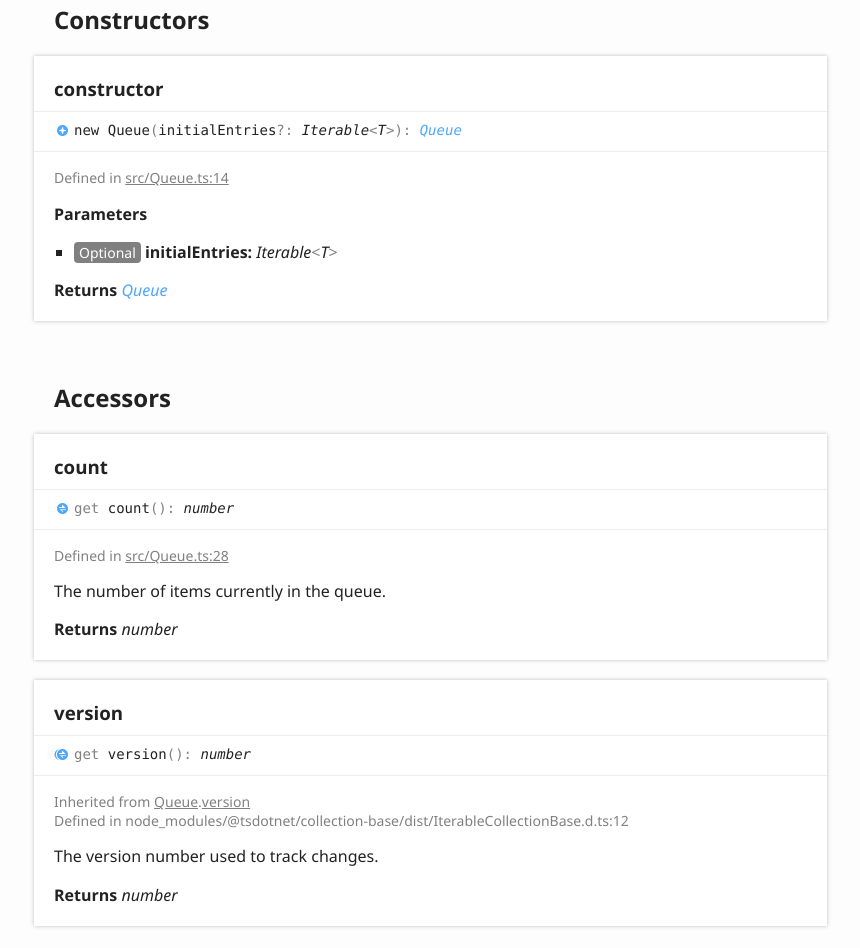
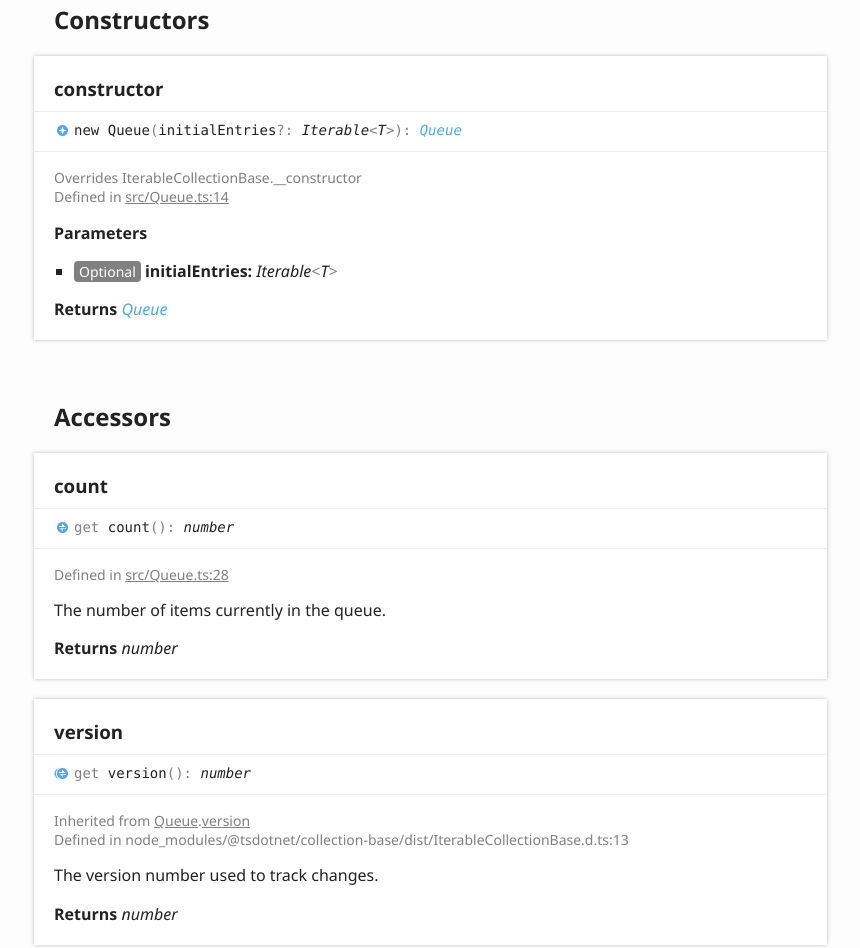
Before and after one commit to tsdotnet/queue, a website: page docs/classes/_queue_.queue.html in a window 1280 px wide. Shown: the part 1052-2000 px from the top of the page, without its empty margins (6-866 px from the left). Drawn offline with Linux system fonts and the light colour scheme.

Commit message:
Updated docs.

```diff
--- a/docs/classes/_queue_.queue.html
+++ b/docs/classes/_queue_.queue.html
@@ -3,8 +3,8 @@
 <head>
 	<meta charset="utf-8">
 	<meta http-equiv="X-UA-Compatible" content="IE=edge">
-	<title>Queue | @tsdotnet/queue - v1.0.6</title>
-	<meta name="description" content="Documentation for @tsdotnet/queue - v1.0.6">
+	<title>Queue | @tsdotnet/queue - v1.0.7</title>
+	<meta name="description" content="Documentation for @tsdotnet/queue - v1.0.7">
 	<meta name="viewport" content="width=device-width, initial-scale=1">
 	<link rel="stylesheet" href="../assets/css/main.css">
 </head>
@@ -22,7 +22,7 @@
 						<li class="state loading">Preparing search index...</li>
 						<li class="state failure">The search index is not available</li>
 					</ul>
-					<a href="../index.html" class="title">@tsdotnet/queue - v1.0.6</a>
+					<a href="../index.html" class="title">@tsdotnet/queue - v1.0.7</a>
 				</div>
 				<div class="table-cell" id="tsd-widgets">
 					<div id="tsd-filter">
@@ -93,7 +93,7 @@
 						<section class="tsd-index-section ">
 							<h3>Constructors</h3>
 							<ul class="tsd-index-list">
-								<li class="tsd-kind-constructor tsd-parent-kind-class"><a href="_queue_.queue.html#constructor" class="tsd-kind-icon">constructor</a></li>
+								<li class="tsd-kind-constructor tsd-parent-kind-class tsd-is-overwrite"><a href="_queue_.queue.html#constructor" class="tsd-kind-icon">constructor</a></li>
 							</ul>
 						</section>
 						<section class="tsd-index-section ">
@@ -130,17 +130,18 @@
 			</section>
 			<section class="tsd-panel-group tsd-member-group ">
 				<h2>Constructors</h2>
-				<section class="tsd-panel tsd-member tsd-kind-constructor tsd-parent-kind-class">
+				<section class="tsd-panel tsd-member tsd-kind-constructor tsd-parent-kind-class tsd-is-overwrite">
 					<a name="constructor" class="tsd-anchor"></a>
 					<h3>constructor</h3>
-					<ul class="tsd-signatures tsd-kind-constructor tsd-parent-kind-class">
+					<ul class="tsd-signatures tsd-kind-constructor tsd-parent-kind-class tsd-is-overwrite">
 						<li class="tsd-signature tsd-kind-icon">new <wbr>Queue<span class="tsd-signature-symbol">(</span>initialEntries<span class="tsd-signature-symbol">?: </span><span class="tsd-signature-type">Iterable</span><span class="tsd-signature-symbol">&lt;</span><span class="tsd-signature-type">T</span><span class="tsd-signature-symbol">&gt;</span><span class="tsd-signature-symbol">)</span><span class="tsd-signature-symbol">: </span><a href="_queue_.queue.html" class="tsd-signature-type">Queue</a></li>
 					</ul>
 					<ul class="tsd-descriptions">
 						<li class="tsd-description">
 							<aside class="tsd-sources">
+								<p>Overrides IterableCollectionBase.__constructor</p>
 								<ul>
-									<li>Defined in <a href="https://github.com/tsdotnet/queue/blob/8699e80/src/Queue.ts#L14">src/Queue.ts:14</a></li>
+									<li>Defined in <a href="https://github.com/tsdotnet/queue/blob/eb2b23c/src/Queue.ts#L14">src/Queue.ts:14</a></li>
 								</ul>
 							</aside>
 							<h4 class="tsd-parameters-title">Parameters</h4>
@@ -166,7 +167,7 @@
 						<li class="tsd-description">
 							<aside class="tsd-sources">
 								<ul>
-									<li>Defined in <a href="https://github.com/tsdotnet/queue/blob/8699e80/src/Queue.ts#L28">src/Queue.ts:28</a></li>
+									<li>Defined in <a href="https://github.com/tsdotnet/queue/blob/eb2b23c/src/Queue.ts#L28">src/Queue.ts:28</a></li>
 								</ul>
 							</aside>
 							<div class="tsd-comment tsd-typography">
@@ -189,7 +190,7 @@
 							<aside class="tsd-sources">
 								<p>Inherited from <a href="_queue_.queue.html">Queue</a>.<a href="_queue_.queue.html#version">version</a></p>
 								<ul>
-									<li>Defined in node_modules/@tsdotnet/collection-base/dist/IterableCollectionBase.d.ts:12</li>
+									<li>Defined in node_modules/@tsdotnet/collection-base/dist/IterableCollectionBase.d.ts:13</li>
 								</ul>
 							</aside>
 							<div class="tsd-comment tsd-typography">
@@ -215,7 +216,7 @@
 							<aside class="tsd-sources">
 								<p>Inherited from <a href="_queue_.queue.html">Queue</a>.<a href="_queue_.queue.html#_symbol_iterator_">[Symbol.iterator]</a></p>
 								<ul>
-									<li>Defined in node_modules/@tsdotnet/collection-base/dist/IterableCollectionBase.d.ts:19</li>
+									<li>Defined in node_modules/@tsdotnet/collection-base/dist/IterableCollectionBase.d.ts:20</li>
 								</ul>
 							</aside>
 							<h4 class="tsd-returns-title">Returns <span class="tsd-signature-type">Iterator</span><span class="tsd-signature-symbol">&lt;</span><span class="tsd-signature-type">T</span><span class="tsd-signature-symbol">&gt;</span></h4>
@@ -233,7 +234,7 @@
 							<aside class="tsd-sources">
 								<p>Overrides IterableCollectionBase._getIterator</p>
 								<ul>
-									<li>Defined in <a href="https://github.com/tsdotnet/queue/blob/8699e80/src/Queue.ts#L219">src/Queue.ts:219</a></li>
+									<li>Defined in <a href="https://github.com/tsdotnet/queue/blob/eb2b23c/src/Queue.ts#L219">src/Queue.ts:219</a></li>
 								</ul>
 							</aside>
 							<h4 class="tsd-returns-title">Returns <span class="tsd-signature-type">Iterator</span><span class="tsd-signature-symbol">&lt;</span><span class="tsd-signature-type">T</span><span class="tsd-signature-symbol">&gt;</span></h4>
@@ -251,7 +252,7 @@
 							<aside class="tsd-sources">
 								<p>Inherited from <a href="_queue_.queue.html">Queue</a>.<a href="_queue_.queue.html#assertversion">assertVersion</a></p>
 								<ul>
-									<li>Defined in node_modules/@tsdotnet/collection-base/dist/IterableCollectionBase.d.ts:18</li>
+									<li>Defined in node_modules/@tsdotnet/collection-base/dist/IterableCollectionBase.d.ts:19</li>
 								</ul>
 							</aside>
 							<div class="tsd-comment tsd-typography">
@@ -279,7 +280,7 @@
 						<li class="tsd-description">
 							<aside class="tsd-sources">
 								<ul>
-									<li>Defined in <a href="https://github.com/tsdotnet/queue/blob/8699e80/src/Queue.ts#L194">src/Queue.ts:194</a></li>
+									<li>Defined in <a href="https://github.com/tsdotnet/queue/blob/eb2b23c/src/Queue.ts#L194">src/Queue.ts:194</a></li>
 								</ul>
 							</aside>
 							<div class="tsd-comment tsd-typography">
@@ -302,7 +303,7 @@
 							<aside class="tsd-sources">
 								<p>Inherited from <a href="_queue_.queue.html">Queue</a>.<a href="_queue_.queue.html#copyto">copyTo</a></p>
 								<ul>
-									<li>Defined in node_modules/@tsdotnet/collection-base/dist/IterableCollectionBase.d.ts:26</li>
+									<li>Defined in node_modules/@tsdotnet/collection-base/dist/IterableCollectionBase.d.ts:27</li>
 								</ul>
 							</aside>
 							<div class="tsd-comment tsd-typography">
@@ -341,7 +342,7 @@
 						<li class="tsd-description">
 							<aside class="tsd-sources">
 								<ul>
-									<li>Defined in <a href="https://github.com/tsdotnet/queue/blob/8699e80/src/Queue.ts#L84">src/Queue.ts:84</a></li>
+									<li>Defined in <a href="https://github.com/tsdotnet/queue/blob/eb2b23c/src/Queue.ts#L84">src/Queue.ts:84</a></li>
 								</ul>
 							</aside>
 							<div class="tsd-comment tsd-typography">
@@ -355,7 +356,7 @@
 						<li class="tsd-description">
 							<aside class="tsd-sources">
 								<ul>
-									<li>Defined in <a href="https://github.com/tsdotnet/queue/blob/8699e80/src/Queue.ts#L92">src/Queue.ts:92</a></li>
+									<li>Defined in <a href="https://github.com/tsdotnet/queue/blob/eb2b23c/src/Queue.ts#L92">src/Queue.ts:92</a></li>
 								</ul>
 							</aside>
 							<div class="tsd-comment tsd-typography">
@@ -378,7 +379,7 @@
 						<li class="tsd-description">
 							<aside class="tsd-sources">
 								<ul>
-									<li>Defined in <a href="https://github.com/tsdotnet/queue/blob/8699e80/src/Queue.ts#L100">src/Queue.ts:100</a></li>
+									<li>Defined in <a href="https://github.com/tsdotnet/queue/blob/eb2b23c/src/Queue.ts#L100">src/Queue.ts:100</a></li>
 								</ul>
 							</aside>
 							<div class="tsd-comment tsd-typography">
@@ -410,7 +411,7 @@
 						<li class="tsd-description">
 							<aside class="tsd-sources">
 								<ul>
-									<li>Defined in <a href="https://github.com/tsdotnet/queue/blob/8699e80/src/Queue.ts#L206">src/Queue.ts:206</a></li>
+									<li>Defined in <a href="https://github.com/tsdotnet/queue/blob/eb2b23c/src/Queue.ts#L206">src/Queue.ts:206</a></li>
 								</ul>
 							</aside>
 							<div class="tsd-comment tsd-typography">
@@ -432,7 +433,7 @@
 						<li class="tsd-description">
 							<aside class="tsd-sources">
 								<ul>
-									<li>Defined in <a href="https://github.com/tsdotnet/queue/blob/8699e80/src/Queue.ts#L162">src/Queue.ts:162</a></li>
+									<li>Defined in <a href="https://github.com/tsdotnet/queue/blob/eb2b23c/src/Queue.ts#L162">src/Queue.ts:162</a></li>
 								</ul>
 							</aside>
 							<div class="tsd-comment tsd-typography">
@@ -460,7 +461,7 @@
 						<li class="tsd-description">
 							<aside class="tsd-sources">
 								<ul>
-									<li>Defined in <a href="https://github.com/tsdotnet/queue/blob/8699e80/src/Queue.ts#L47">src/Queue.ts:47</a></li>
+									<li>Defined in <a href="https://github.com/tsdotnet/queue/blob/eb2b23c/src/Queue.ts#L47">src/Queue.ts:47</a></li>
 								</ul>
 							</aside>
 							<div class="tsd-comment tsd-typography">
@@ -488,7 +489,7 @@
 						<li class="tsd-description">
 							<aside class="tsd-sources">
 								<ul>
-									<li>Defined in <a href="https://github.com/tsdotnet/queue/blob/8699e80/src/Queue.ts#L59">src/Queue.ts:59</a></li>
+									<li>Defined in <a href="https://github.com/tsdotnet/queue/blob/eb2b23c/src/Queue.ts#L59">src/Queue.ts:59</a></li>
 								</ul>
 							</aside>
 							<div class="tsd-comment tsd-typography">
@@ -516,7 +517,7 @@
 						<li class="tsd-description">
 							<aside class="tsd-sources">
 								<ul>
-									<li>Defined in <a href="https://github.com/tsdotnet/queue/blob/8699e80/src/Queue.ts#L75">src/Queue.ts:75</a></li>
+									<li>Defined in <a href="https://github.com/tsdotnet/queue/blob/eb2b23c/src/Queue.ts#L75">src/Queue.ts:75</a></li>
 								</ul>
 							</aside>
 							<div class="tsd-comment tsd-typography">
@@ -545,7 +546,7 @@
 							<aside class="tsd-sources">
 								<p>Overrides IterableCollectionBase.getCount</p>
 								<ul>
-									<li>Defined in <a href="https://github.com/tsdotnet/queue/blob/8699e80/src/Queue.ts#L37">src/Queue.ts:37</a></li>
+									<li>Defined in <a href="https://github.com/tsdotnet/queue/blob/eb2b23c/src/Queue.ts#L37">src/Queue.ts:37</a></li>
 								</ul>
 							</aside>
 							<div class="tsd-comment tsd-typography">
@@ -568,7 +569,7 @@
 							<aside class="tsd-sources">
 								<p>Inherited from <a href="_queue_.queue.html">Queue</a>.<a href="_queue_.queue.html#incrementversion">incrementVersion</a></p>
 								<ul>
-									<li>Defined in node_modules/@tsdotnet/collection-base/dist/IterableCollectionBase.d.ts:42</li>
+									<li>Defined in node_modules/@tsdotnet/collection-base/dist/IterableCollectionBase.d.ts:43</li>
 								</ul>
 							</aside>
 							<div class="tsd-comment tsd-typography">
@@ -594,7 +595,7 @@
 						<li class="tsd-description">
 							<aside class="tsd-sources">
 								<ul>
-									<li>Defined in <a href="https://github.com/tsdotnet/queue/blob/8699e80/src/Queue.ts#L133">src/Queue.ts:133</a></li>
+									<li>Defined in <a href="https://github.com/tsdotnet/queue/blob/eb2b23c/src/Queue.ts#L133">src/Queue.ts:133</a></li>
 								</ul>
 							</aside>
 							<div class="tsd-comment tsd-typography">
@@ -608,7 +609,7 @@
 						<li class="tsd-description">
 							<aside class="tsd-sources">
 								<ul>
-									<li>Defined in <a href="https://github.com/tsdotnet/queue/blob/8699e80/src/Queue.ts#L141">src/Queue.ts:141</a></li>
+									<li>Defined in <a href="https://github.com/tsdotnet/queue/blob/eb2b23c/src/Queue.ts#L141">src/Queue.ts:141</a></li>
 								</ul>
 							</aside>
 							<div class="tsd-comment tsd-typography">
@@ -631,7 +632,7 @@
 						<li class="tsd-description">
 							<aside class="tsd-sources">
 								<ul>
-									<li>Defined in <a href="https://github.com/tsdotnet/queue/blob/8699e80/src/Queue.ts#L149">src/Queue.ts:149</a></li>
+									<li>Defined in <a href="https://github.com/tsdotnet/queue/blob/eb2b23c/src/Queue.ts#L149">src/Queue.ts:149</a></li>
 								</ul>
 							</aside>
 							<div class="tsd-comment tsd-typography">
@@ -663,7 +664,7 @@
 						<li class="tsd-description">
 							<aside class="tsd-sources">
 								<ul>
-									<li>Defined in <a href="https://github.com/tsdotnet/queue/blob/8699e80/src/Queue.ts#L214">src/Queue.ts:214</a></li>
+									<li>Defined in <a href="https://github.com/tsdotnet/queue/blob/eb2b23c/src/Queue.ts#L214">src/Queue.ts:214</a></li>
 								</ul>
 							</aside>
 							<div class="tsd-comment tsd-typography">
@@ -686,7 +687,7 @@
 							<aside class="tsd-sources">
 								<p>Inherited from <a href="_queue_.queue.html">Queue</a>.<a href="_queue_.queue.html#toarray">toArray</a></p>
 								<ul>
-									<li>Defined in node_modules/@tsdotnet/collection-base/dist/IterableCollectionBase.d.ts:31</li>
+									<li>Defined in node_modules/@tsdotnet/collection-base/dist/IterableCollectionBase.d.ts:32</li>
 								</ul>
 							</aside>
 							<div class="tsd-comment tsd-typography">
@@ -708,7 +709,7 @@
 						<li class="tsd-description">
 							<aside class="tsd-sources">
 								<ul>
-									<li>Defined in <a href="https://github.com/tsdotnet/queue/blob/8699e80/src/Queue.ts#L119">src/Queue.ts:119</a></li>
+									<li>Defined in <a href="https://github.com/tsdotnet/queue/blob/eb2b23c/src/Queue.ts#L119">src/Queue.ts:119</a></li>
 								</ul>
 							</aside>
 							<div class="tsd-comment tsd-typography">
@@ -768,7 +769,7 @@
 					<li class="current tsd-kind-class tsd-parent-kind-module tsd-has-type-parameter">
 						<a href="_queue_.queue.html" class="tsd-kind-icon">Queue</a>
 						<ul>
-							<li class=" tsd-kind-constructor tsd-parent-kind-class">
+							<li class=" tsd-kind-constructor tsd-parent-kind-class tsd-is-overwrite">
 								<a href="_queue_.queue.html#constructor" class="tsd-kind-icon">constructor</a>
 							</li>
 							<li class=" tsd-kind-get-signature tsd-parent-kind-class">
```
Also changed, not shown: docs/assets/js/search.json (+1 -1 lines), docs/index.html (+4 -4 lines), docs/modules/_queue_.html (+3 -3 lines).
